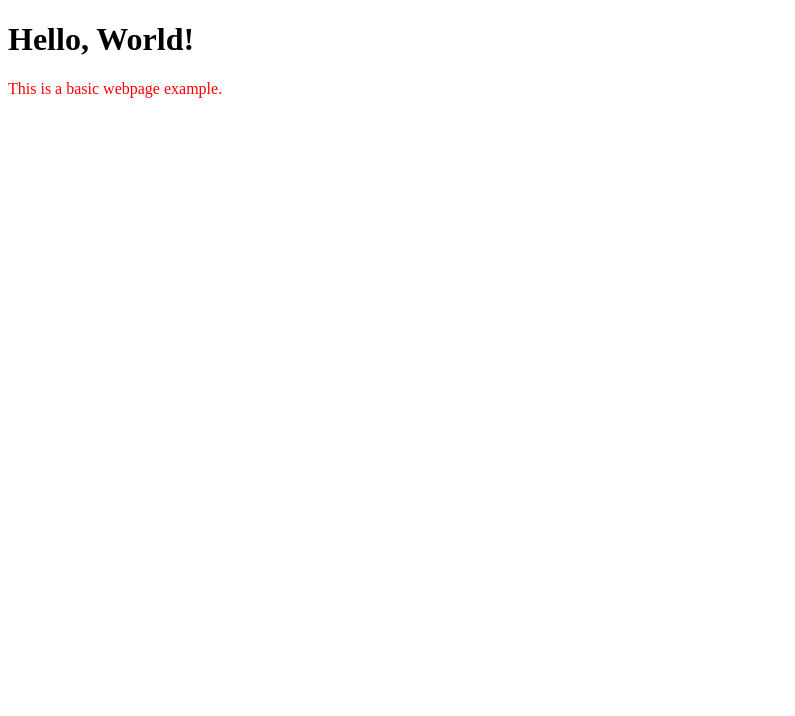
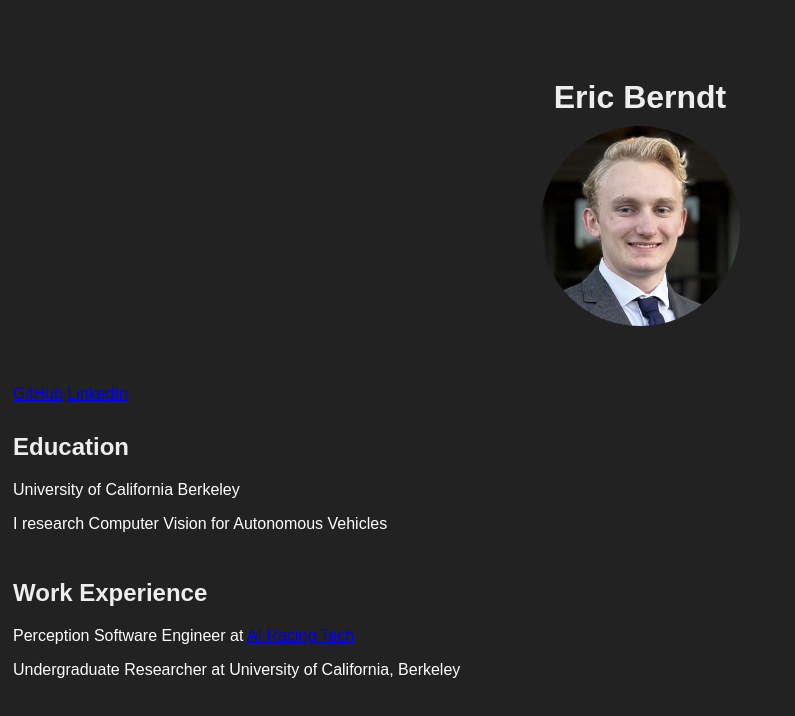
Before and after one commit to ekberndt/ekberndt.github.io, a plain HTML site: page index.html in a window 1280 px wide. Shown: the whole page, without its empty margins (0-795 px from the left). Drawn offline with Linux system fonts and the light colour scheme.

Commit message:
Add basic elements and styling

```diff
--- a/index.html
+++ b/index.html
@@ -8,8 +8,27 @@
 </head>
 <body>
     <div class="container">
-        <h1>Hello, World!</h1>
-        <p>This is a basic webpage example.</p>
+        <header>
+            <h1>Eric Berndt</h1>
+            <img src="profile-picture.png" alt="Eric Berndt Profile Picture" class="profile-pic">
+        </header>
+
+        <section class="socials">
+            <a href="https://github.com/ekberndt" target="_blank">GitHub</a>
+            <a href="https://linkedin.com/in/ekberndt" target="_blank">LinkedIn</a>
+        </section>
+
+        <section class="education">
+            <h2>Education</h2>
+            <p>University of California Berkeley</p>
+            <p>I research Computer Vision for Autonomous Vehicles</p>
+        </section>
+
+        <section class="experience">
+            <h2>Work Experience</h2>
+            <p>Perception Software Engineer at <a href="https://www.airacingtech.com/" target="_blank">AI Racing Tech</a></p>
+            <p>Undergraduate Researcher at University of California, Berkeley</p>
+        </section>
     </div>
 </body>
 </html>
--- a/styles.css
+++ b/styles.css
@@ -1,2 +1,33 @@
-p { color: red; }
-p { color: red; }
+p { color: rgb(255, 255, 255); }
+/* p { color: red; } */
+
+body {
+    font-family: Arial, sans-serif;
+    background-color: #222;
+    color: #eee;
+}
+
+header {
+    text-align: center;
+    padding: 50px 0;
+}
+
+header h1 {
+    font-size: 2em;
+    margin-bottom: 10px;
+}
+
+img {
+    max-width: 200px;
+    border-radius: 50%;
+}
+
+section {
+    padding: 5px;
+}
+
+footer {
+    text-align: center;
+    padding: 10px 0;
+    background-color: #111;
+}
```
Also changed, not shown: profile-picture.png (added).
